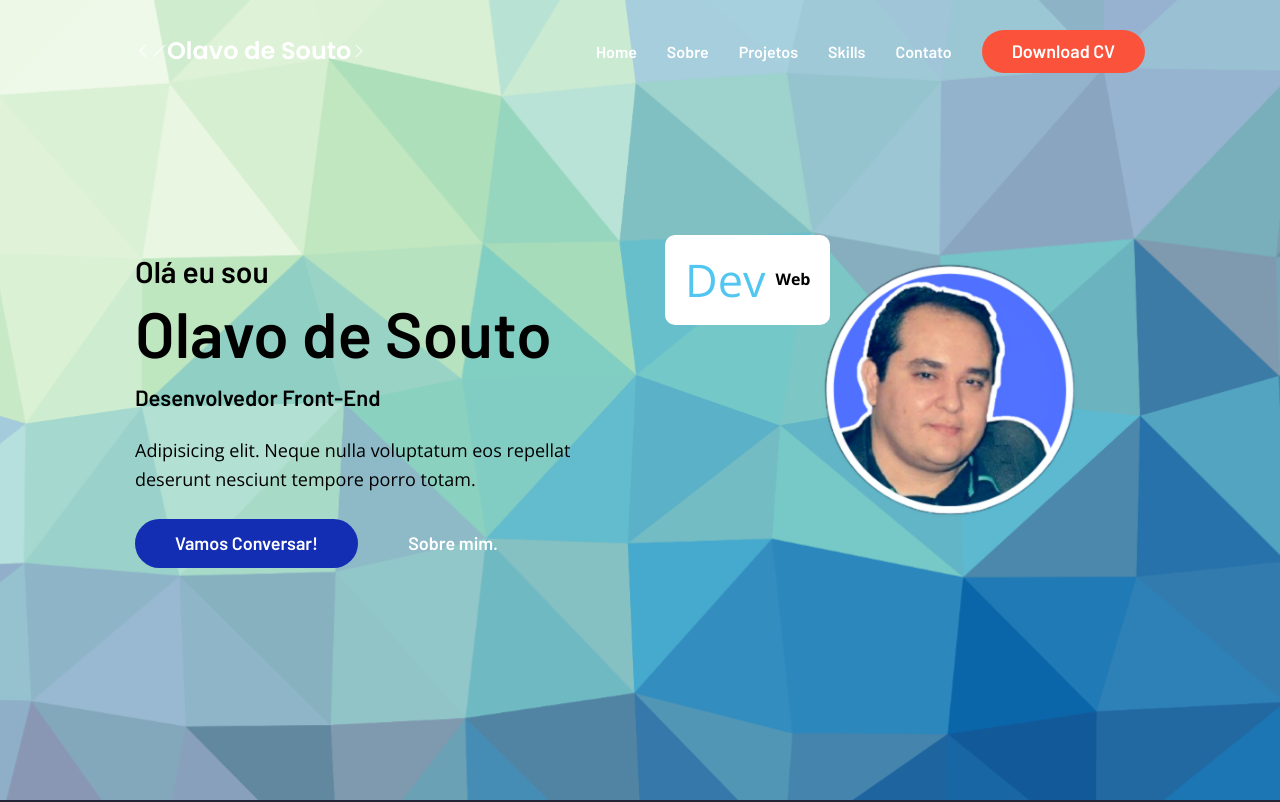
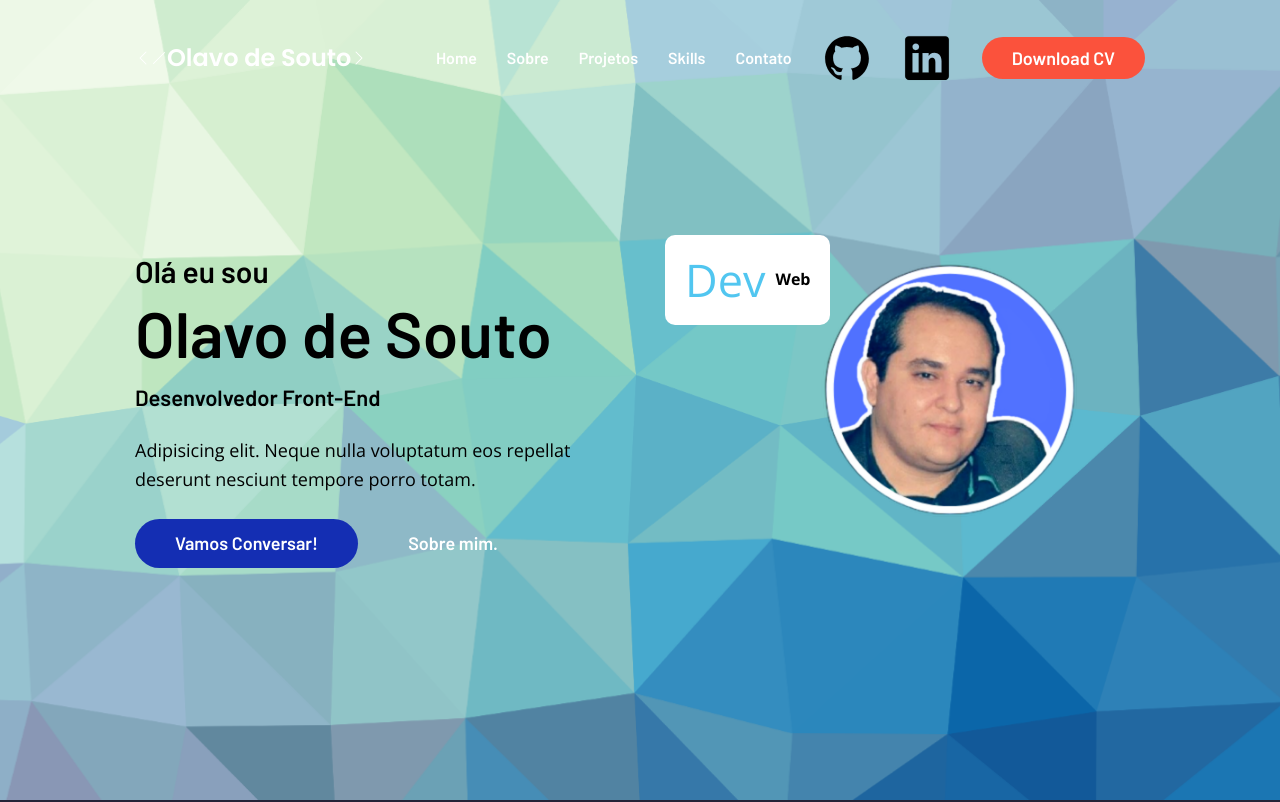
Before and after one commit to highacc/MD03-Proj03-portfolio, a plain HTML site: page index.html in a window 1280 px wide. Shown: the top 802 px of the page. Drawn offline with nearby package versions, Linux system fonts and the light colour scheme.

Commit message:
Links,Github e Linkedin

```diff
--- a/index.html
+++ b/index.html
@@ -70,9 +70,12 @@
             <a href="#contact" class="navbar-link" data-nav-link>Contato</a>
           </li>
 
-         <!--  <li>
-            <a href="#blog" class="navbar-link" data-nav-link>Blog</a>
-          </li> -->
+          <li>
+            <a href="https://github.com/highacc" class="navbar-link" data-nav-link> <ion-icon name="logo-github"></ion-icon></a>
+          </li>
+          <li>
+            <a href="https://www.linkedin.com/in/olavo-de-souto-374b7877/" class="navbar-link" data-nav-link><ion-icon name="logo-linkedin"></ion-icon></a>
+          </li>
 
           <li>
             <a href="#" class="btn btn-primary">Download CV</a>
```
